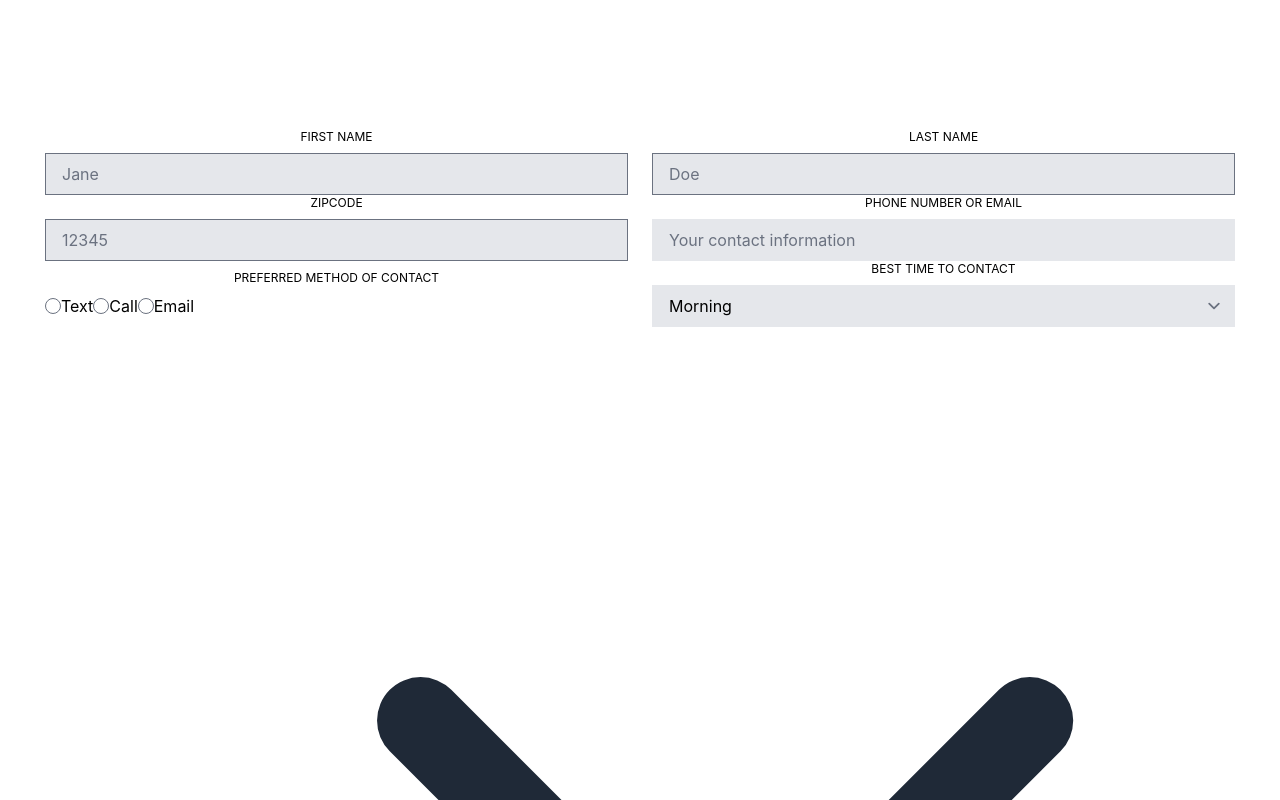
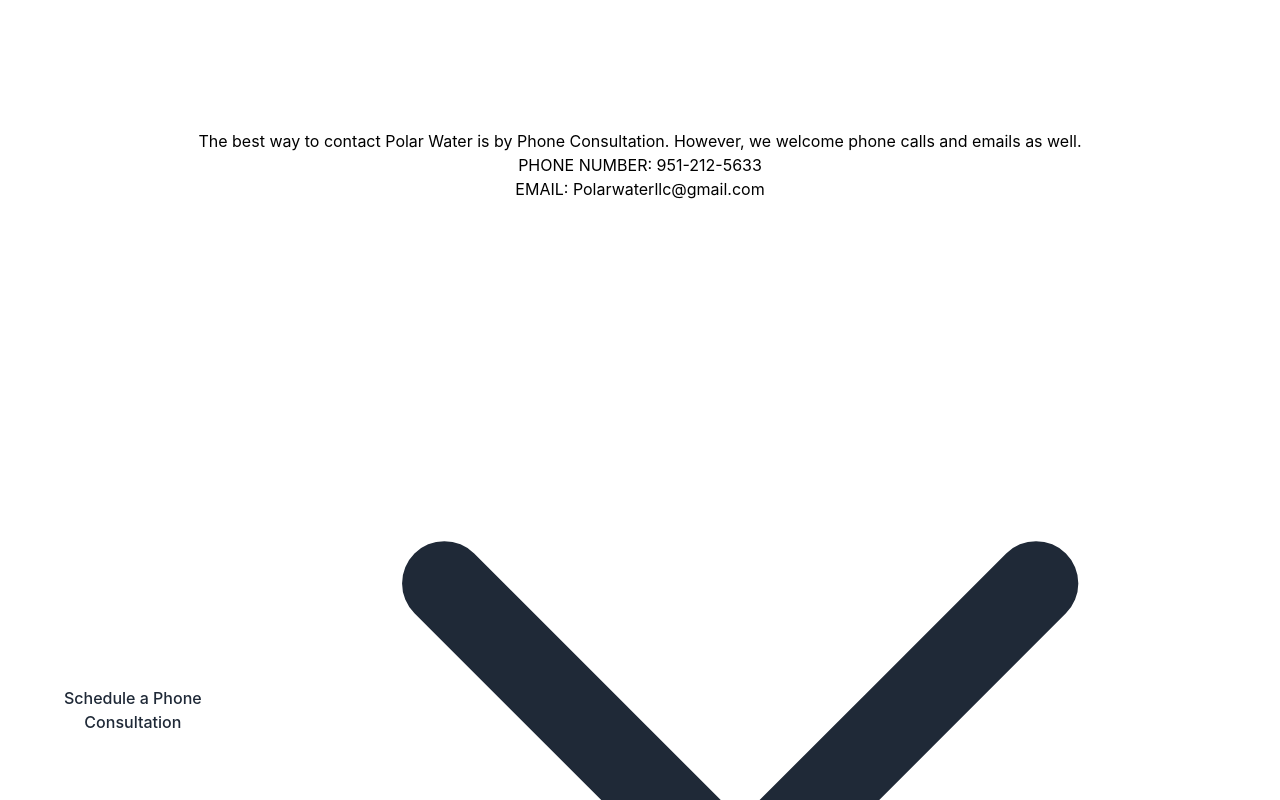
Before and after one commit to Nolden33/PolarWater, a React (Create React App) app in the folder polarwater/: page /contactUs in a window 1280 px wide. Shown: the part 1740-2540 px from the top of the page. Built offline with nearby package versions, Linux system fonts and the light colour scheme.

Commit message:
small changes

```diff
--- a/polarwater/src/App.css
+++ b/polarwater/src/App.css
@@ -55,7 +55,7 @@
 }
 
 .blueOne {
-	background-color: #09669d;
+	background-color: #004a8e;
 }
 
 .blueTwo {
@@ -82,6 +82,10 @@
 	color: #c20c09;
 }
 
+.blueTextTwo {
+	color: #2880b5;
+}
+
 .iceWater {
 	background-image: url("../src/images/landingPage/IceWater.png");
 	background-size: cover; /* Make the image as large as possible contained within the element */
--- a/polarwater/src/components/contactUs/AccordionOne.jsx
+++ b/polarwater/src/components/contactUs/AccordionOne.jsx
@@ -2,130 +2,19 @@
 
 function AccordionOne() {
     return (
-        <React.Fragment>
-            <form className="space-y-4">
-						{/* Row 1: First and Last Name */}
-						<div className="flex flex-wrap -mx-3">
-							<div className="w-full md:w-1/2 px-3 mb-6 md:mb-0">
-								<label
-									className="block uppercase tracking-wide text-gray-700 text-xs font-bold mb-2"
-									htmlFor="grid-first-name"
-								>
-									First Name
-								</label>
-								<input
-									className="appearance-none block w-full bg-gray-200 text-gray-700 border rounded py-3 px-4 leading-tight focus:outline-none focus:bg-white"
-									id="grid-first-name"
-									type="text"
-									placeholder="Jane"
-								/>
-							</div>
-							<div className="w-full md:w-1/2 px-3">
-								<label
-									className="block uppercase tracking-wide text-gray-700 text-xs font-bold mb-2"
-									htmlFor="grid-last-name"
-								>
-									Last Name
-								</label>
-								<input
-									className="appearance-none block w-full bg-gray-200 text-gray-700 border rounded py-3 px-4 leading-tight focus:outline-none focus:bg-white"
-									id="grid-last-name"
-									type="text"
-									placeholder="Doe"
-								/>
-							</div>
-						</div>
-
-						{/* Row 2: Zipcode and Phone Number or Email */}
-						<div className="flex flex-wrap -mx-3">
-							<div className="w-full md:w-1/4 px-3 mb-6 md:mb-0">
-								<label
-									className="block uppercase tracking-wide text-gray-700 text-xs font-bold mb-2"
-									htmlFor="grid-zip"
-								>
-									Zipcode
-								</label>
-								<input
-									className="appearance-none block w-full bg-gray-200 text-gray-700 border rounded py-3 px-4 leading-tight focus:outline-none focus:bg-white"
-									id="grid-zip"
-									type="text"
-									placeholder="12345"
-									maxLength="5"
-								/>
-							</div>
-							<div className="w-full md:w-3/4 px-3">
-								<label
-									className="block uppercase tracking-wide text-gray-700 text-xs font-bold mb-2"
-									htmlFor="grid-contact"
-								>
-									Phone Number or Email
-								</label>
-								<input
-									className="appearance-none block w-full bg-gray-200 text-gray-700 border border-gray-200 rounded py-3 px-4 leading-tight focus:outline-none focus:bg-white"
-									id="grid-contact"
-									type="text"
-									placeholder="Your contact information"
-								/>
-							</div>
-						</div>
-
-						{/* Row 3: Preferred Method of Contact and Best Time to Contact */}
-						<div className="flex flex-wrap -mx-3">
-							<div className="w-full md:w-1/2 px-3 mb-6 md:mb-0 flex items-center">
-								<fieldset className="w-full">
-									<legend className="block uppercase tracking-wide text-gray-700 text-xs font-bold mb-2">
-										Preferred Method of Contact
-									</legend>
-									<div className="flex space-x-4">
-										<label className="inline-flex items-center">
-											<input
-												type="radio"
-												className="form-radio"
-												name="contactMethod"
-												value="text"
-											/>
-											<span className="ml-2">Text</span>
-										</label>
-										<label className="inline-flex items-center">
-											<input
-												type="radio"
-												className="form-radio"
-												name="contactMethod"
-												value="call"
-											/>
-											<span className="ml-2">Call</span>
-										</label>
-										<label className="inline-flex items-center">
-											<input
-												type="radio"
-												className="form-radio"
-												name="contactMethod"
-												value="email"
-											/>
-											<span className="ml-2">Email</span>
-										</label>
-									</div>
-								</fieldset>
-							</div>
-							<div className="w-full md:w-1/2 px-3">
-								<label
-									className="block uppercase tracking-wide text-gray-700 text-xs font-bold mb-2"
-									htmlFor="grid-time"
-								>
-									Best Time to Contact
-								</label>
-								<select
-									className="appearance-none block w-full bg-gray-200 border border-gray-200 text-gray-700 py-3 px-4 pr-8 rounded leading-tight focus:outline-none focus:bg-white focus:border-gray-500"
-									id="grid-time"
-								>
-									<option>Morning</option>
-									<option>Mid-Day</option>
-									<option>Evening</option>
-								</select>
-							</div>
-						</div>
-					</form>
-        </React.Fragment>
+        <div className="px-4">
+            <p className="text-left text-lg mb-4"> {/* Increased bottom margin for better visual separation */}
+                The best way to contact Polar Water is by Phone Consultation. However, we welcome phone calls and emails as well.
+            </p>
+            <ul className="text-left list-none space-y-2"> {/* Added space between list items */}
+                <li className="">
+                    <span className="font-bold uppercase">Phone Number:</span><span className="hover:text-blue-600 cursor-pointer"> 951-212-5633 </span>
+                </li>
+                <li className="">
+                    <span className="font-bold uppercase">Email:</span><span className="hover:text-blue-600 cursor-pointer"> Polarwaterllc@gmail.com </span>
+                </li>
+            </ul>
+        </div>
     );
 }
 
--- a/polarwater/src/components/contactUs/ContactUs.jsx
+++ b/polarwater/src/components/contactUs/ContactUs.jsx
@@ -19,7 +19,7 @@
 		},
 		{
 			id: 2,
-			title: "Schedule an Appointment",
+			title: "Schedule a Phone Consultation",
 			content: <Acc2 />,
 		},
 		{
@@ -57,6 +57,7 @@
 						<p>Rialto</p>
 						<p>Rancho Cucamonga</p>
 					</div>
+					<div className="text-md text-gray-600 place-items-center">***Restrictions Apply***</div>
 				</div>
 
 				<div className="md:row-span-1 md:col-span-3 flex justify-center items-center">
--- a/polarwater/src/components/landingPage/ContactInfo.jsx
+++ b/polarwater/src/components/landingPage/ContactInfo.jsx
@@ -4,11 +4,11 @@
 function ContactInfo() {
 	return (
 		<React.Fragment>
-			<h1 className="text-4xl font-bold mb-6 text-center sm:text-left sm:col-span-6">
+			<h1 className="text-4xl font-bold mb-6 text-center">
 				Hours & Areas of Operation
 			</h1>
-			<div className="mb-8 flex flex-col md:grid md:grid-rows-1 md:grid-cols-6 md:gap-6 place-items-center">
-				<div className="md:row-span-1 md:col-span-3 bg-white p-6 flex flex-col justify-between">
+			<div className="mb-8 flex flex-col md:grid md:grid-rows-1 md:grid-cols-6 md:gap-6 place-items-center place-content-evenly">
+				<div className="md:row-span-1 md:col-span-3 bg-white p-6 flex flex-col">
 					<div>
 						<p className="text-xl font-semibold text-gray-800 mb-4">
 							Customer Care Availability
@@ -43,6 +43,7 @@
 						<p>Rialto</p>
 						<p>Rancho Cucamonga</p>
 					</div>
+					<div className="text-md text-gray-600 place-items-center">***Restrictions Apply***</div>
 				</div>
 
 				<div className="md:row-span-1 md:col-span-3 flex justify-center items-center mt-4 sm:mt-0">
--- a/polarwater/src/components/landingPage/FilterSection.jsx
+++ b/polarwater/src/components/landingPage/FilterSection.jsx
@@ -32,11 +32,11 @@
 					</div>
 
 					{/* Cards Row */}
-                    <div className="hideScroll 2xl:top-1/3 xl:top-1/3 lg:top-1/3 lg:absolute lg:mt-40 xl:mt-52 2xl:mt-80 bottom-0 right-0 lg:left-1/3 z-20 w-full lg:overflow-hidden">
+                    <div className="hideScroll 2xl:top-1/3 xl:top-1/3 lg:top-1/3 lg:absolute lg:mt-40 xl:mt-52 2xl:mt-80 bottom-0 right-0 lg:left-1/3 z-20 w-full lg:overflow-hidden pe-20">
                         {/* Cards Row */}
                         <div className="flex overflow-x-auto py-2 -mx-2 lg:w-3/4">
 							{/* Card 1 */}
-							<div className="flex-shrink-0 min-w-[300px] blueSix rounded-lg shadow mx-4">
+							<div className="flex-shrink-0 min-w-[300px] bg-gray-200 rounded-lg shadow mx-4">
 								<div className="p-4">
 									<h3 className="text-2xl font-semibold text-gray-800 mb-2">
 										Product 1
@@ -54,7 +54,7 @@
 							</div>
 
 							{/* Card 2 */}
-							<div className="min-w-[300px] blueSix rounded-lg shadow flex-shrink-0 mx-4">
+							<div className="min-w-[300px] bg-gray-200 rounded-lg shadow flex-shrink-0 mx-4">
 								<div className="p-4">
 									<h3 className="text-2xl font-semibold text-gray-800 mb-2">
 										Product 2
@@ -72,7 +72,7 @@
 							</div>
 
 							{/* Card 3 */}
-							<div className="min-w-[300px] blueSix rounded-lg shadow flex-shrink-0 mx-4">
+							<div className="min-w-[300px] bg-gray-200 rounded-lg shadow flex-shrink-0 mx-4">
 								<div className="p-4">
 									<h3 className="text-2xl font-semibold text-gray-800 mb-2">
 										Product 3
@@ -90,7 +90,7 @@
 							</div>
 
 							{/* Card 4 */}
-							<div className="min-w-[300px] blueSix rounded-lg shadow flex-shrink-0 mx-4">
+							<div className="min-w-[300px] bg-gray-200 rounded-lg shadow flex-shrink-0 mx-4">
 								<div className="p-4">
 									<h3 className="text-2xl font-semibold text-gray-800 mb-2">
 										Product 4
```
Also changed, not shown: polarwater/src/components/landingPage/banner/CarTwo.jsx (+21 -13 lines), polarwater/src/images/landingPage/banner/Ollo.png (added).
